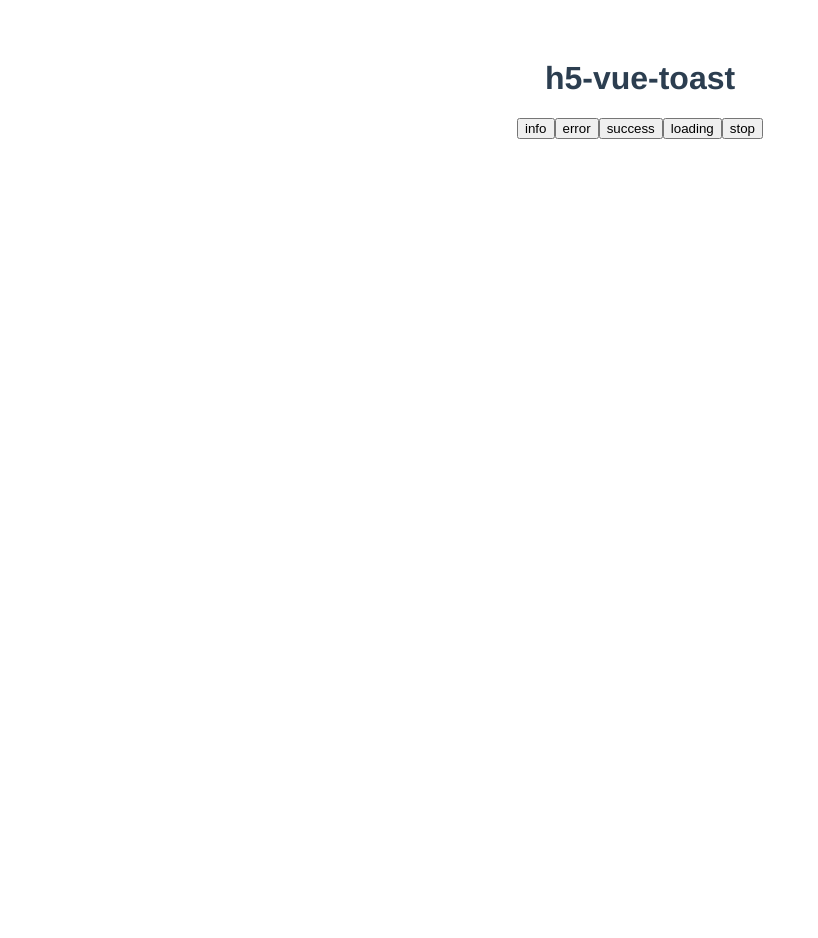
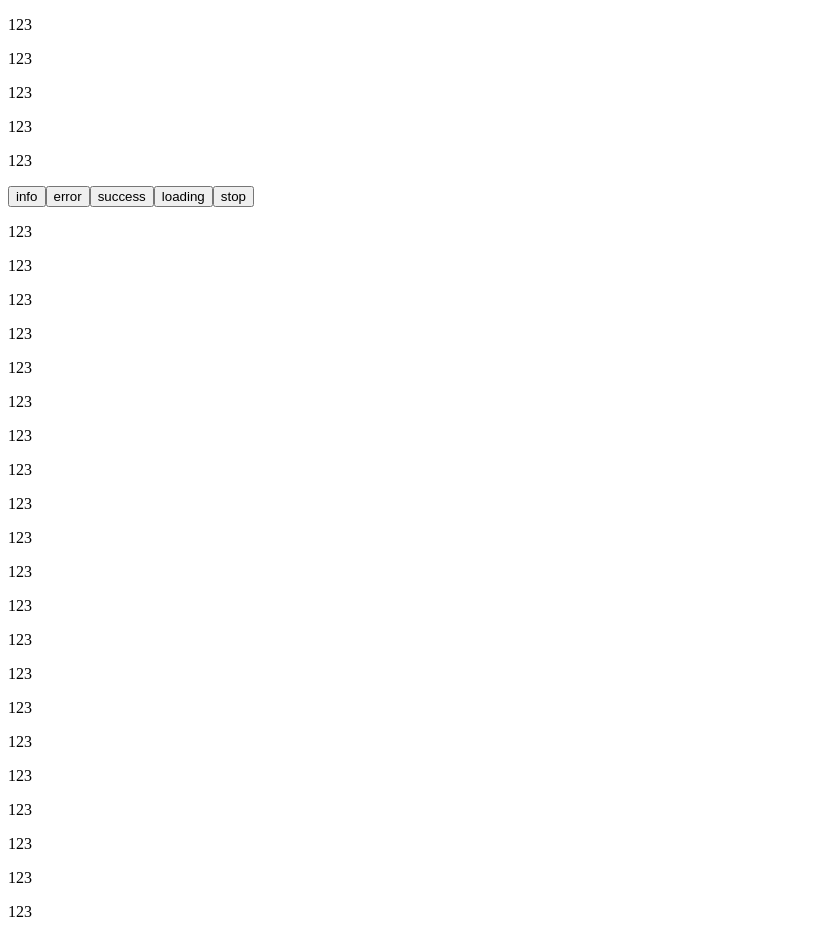
Before and after one commit to falstack/h5-vue-toast, a Vue app: page / in a window 1280 px wide. Shown: the top 938 px of the page, without its empty margins (0-818 px from the left). Before the commit the page ends 800 px from the top, so only its background shows below. Built offline with nearby package versions, Linux system fonts and the light colour scheme.

Commit message:
simplfy code

```diff
--- a/babel.config.js
+++ b/babel.config.js
@@ -1,3 +1,10 @@
 module.exports = {
-  presets: [['@vue/app']]
+  presets: [
+    [
+      '@vue/app',
+      {
+        useBuiltIns: false
+      }
+    ]
+  ]
 }
--- a/examples/App.vue
+++ b/examples/App.vue
@@ -1,27 +1,58 @@
 <template>
   <div id="app">
-    <HelloWorld msg="h5-vue-toast" />
+    <p>123</p>
+    <p>123</p>
+    <p>123</p>
+    <p>123</p>
+    <p>123</p>
+    <button @click="showToast('info')">info</button>
+    <button @click="showToast('error')">error</button>
+    <button @click="showToast('success')">success</button>
+    <button @click="showLoading">loading</button>
+    <button @click="stop">stop</button>
+    <p>123</p>
+    <p>123</p>
+    <p>123</p>
+    <p>123</p>
+    <p>123</p>
+    <p>123</p>
+    <p>123</p>
+    <p>123</p>
+    <p>123</p>
+    <p>123</p>
+    <p>123</p>
+    <p>123</p>
+    <p>123</p>
+    <p>123</p>
+    <p>123</p>
+    <p>123</p>
+    <p>123</p>
+    <p>123</p>
+    <p>123</p>
+    <p>123</p>
+    <p>123</p>
+    <p>123</p>
+    <p>123</p>
+    <p>123</p>
+    <p>123</p>
   </div>
 </template>
 
 <script>
-import HelloWorld from "./components/HelloWorld.vue";
-
 export default {
-  name: "app",
-  components: {
-    HelloWorld
+  name: 'App',
+  methods: {
+    showToast(type) {
+      this.$toast[type](type).then(() => {
+        console.log(type)
+      })
+    },
+    showLoading() {
+      this.$toast.loading('loading')
+    },
+    stop() {
+      this.$toast.stop()
+    }
   }
-};
+}
 </script>
-
-<style lang="scss">
-#app {
-  font-family: "Avenir", Helvetica, Arial, sans-serif;
-  -webkit-font-smoothing: antialiased;
-  -moz-osx-font-smoothing: grayscale;
-  text-align: center;
-  color: #2c3e50;
-  margin-top: 60px;
-}
-</style>
--- a/examples/components/HelloWorld.vue
+++ /dev/null
@@ -1,53 +0,0 @@
-<template>
-  <div class="hello">
-    <h1>{{ msg }}</h1>
-    <p>
-      <button @click="showToast('info')">info</button>
-      <button @click="showToast('error')">error</button>
-      <button @click="showToast('success')">success</button>
-      <button @click="showLoading">loading</button>
-      <button @click="stop">stop</button>
-    </p>
-  </div>
-</template>
-
-<script>
-export default {
-  name: "HelloWorld",
-  props: {
-    msg: String
-  },
-  methods: {
-    showToast(type) {
-      this.$toast[type](type)
-        .then(() => {
-          console.log(type)
-        })
-    },
-    showLoading() {
-      this.$toast.loading('loading')
-    },
-    stop() {
-      this.$toast.stop()
-    }
-  }
-};
-</script>
-
-<!-- Add "scoped" attribute to limit CSS to this component only -->
-<style scoped lang="scss">
-h3 {
-  margin: 40px 0 0;
-}
-ul {
-  list-style-type: none;
-  padding: 0;
-}
-li {
-  display: inline-block;
-  margin: 0 10px;
-}
-a {
-  color: #42b983;
-}
-</style>
--- a/src/toast.vue
+++ b/src/toast.vue
@@ -14,11 +14,8 @@
 </template>
 
 <script>
-function preventDefault(e) {
-  e.preventDefault()
-}
-
 export default {
+  name: 'VToast',
   data() {
     return {
       id: '',
@@ -42,16 +39,12 @@ export default {
           this.hide(id)
         }, options.duration)
       }
-
-      document.body.addEventListener('touchmove', preventDefault)
     },
     hide(id) {
       if (id && id !== this.id) {
         return
       }
       this.visible = false
-
-      document.body.removeEventListener('touchmove', preventDefault)
     }
   }
 }
```
Also changed, not shown: examples/main.js (+4 -4 lines), package.json (+11 -9 lines), examples/assets/logo.png (deleted), 1 other file (tests, documents, lock files or other folders).
